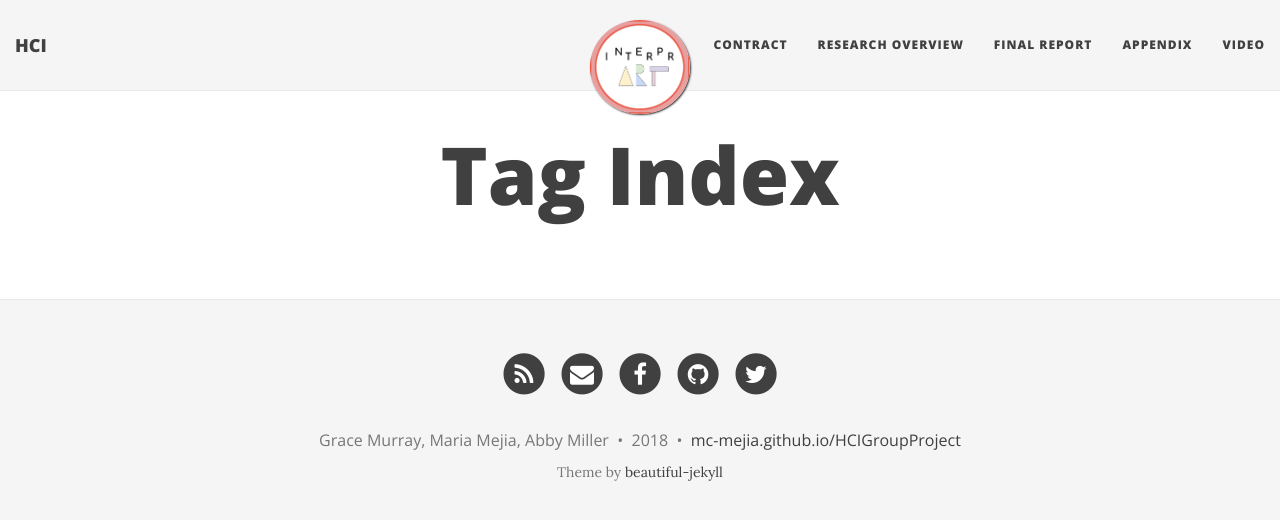
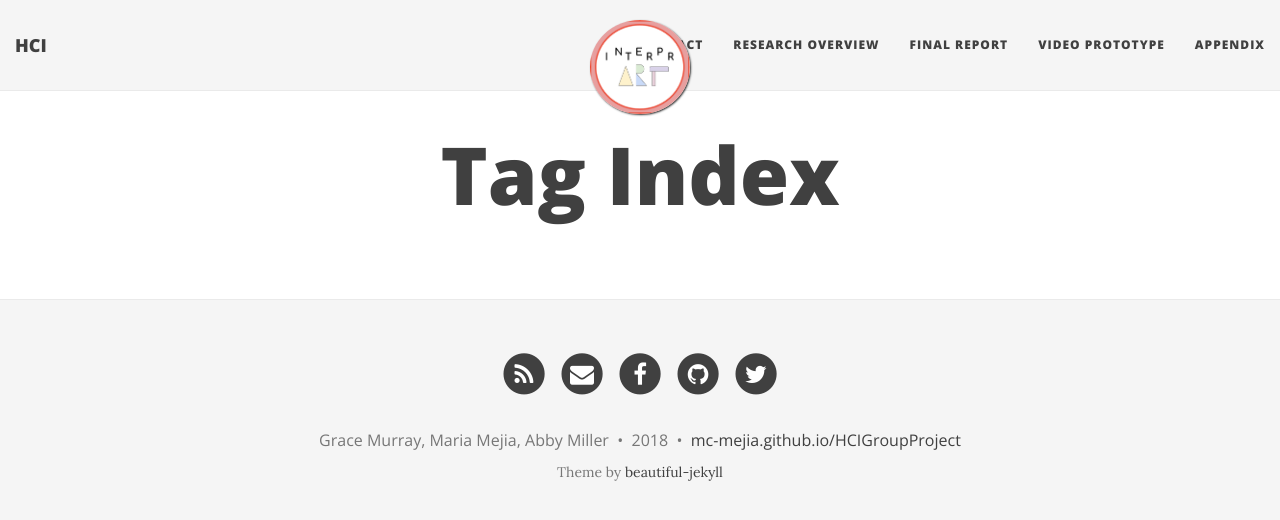
Before and after one commit to mc-mejia/HCIGroupProject, a Jekyll site: the page built from tags.html, in a window 1280 px wide. Shown: the top 520 px of the page. Built offline with Jekyll 4.4.1, drawn with Linux system fonts in a browser that asks for light colours; nearby versions of some CDN libraries.

Commit message:
Update _config.yml

```diff
--- a/_config.yml
+++ b/_config.yml
@@ -26,8 +26,8 @@ navbar-links:
   Contract: "contract"
   Research Overview: "uxResearchOverview"
   Final Report: "FinalReport"
+  Video Prototype: "video"
   Appendix: "appendix"
-  Video: "video"
 avatar: "/img/avatar-icon.png"
 
 # If you want to have an image logo in the top-left corner instead of the title text,
```
